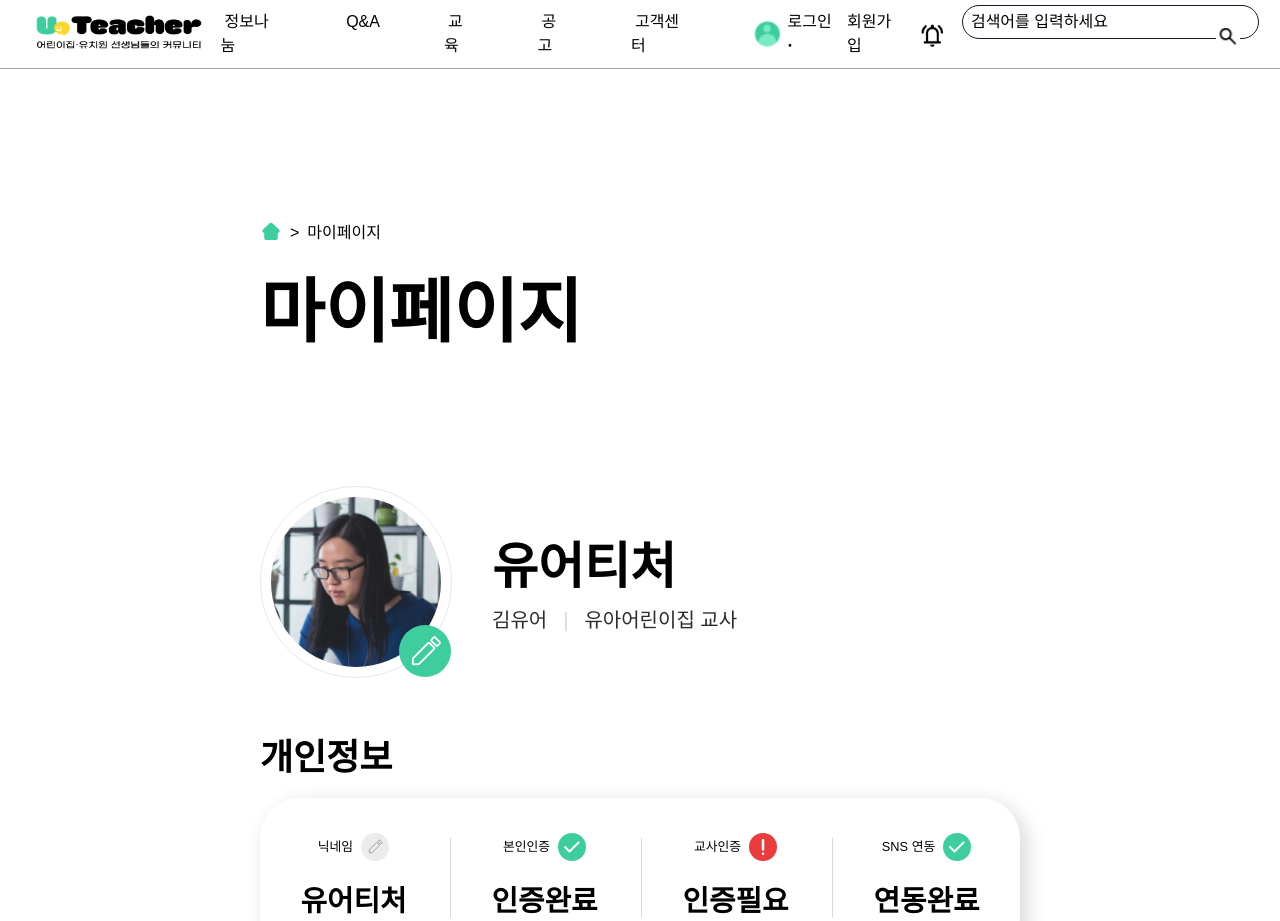
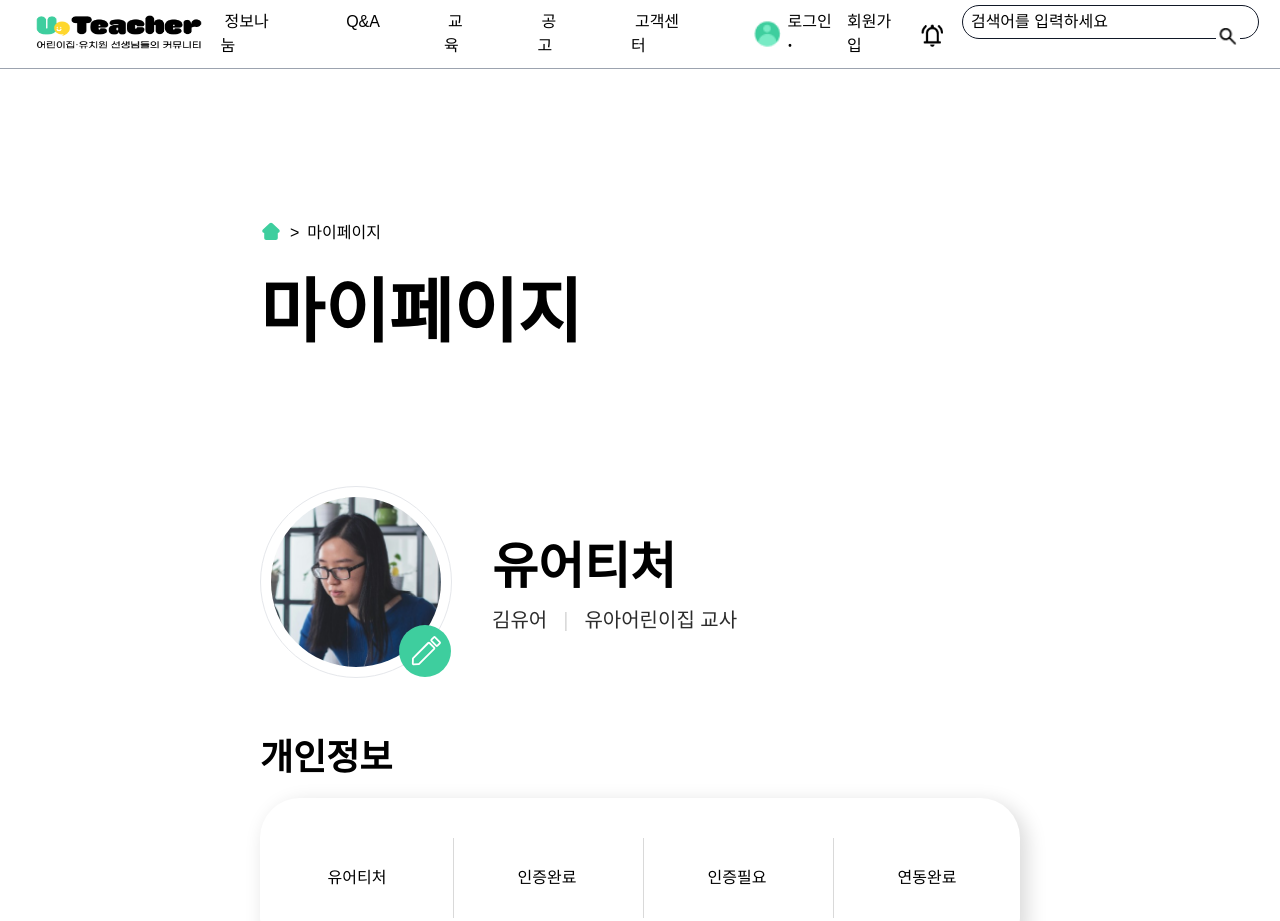
Before and after one commit to yourteacher-org/yourteacher-fe, a React (Vite) app: page /user in a window 1280 px wide. Shown: the top 921 px of the page. Built offline with nearby package versions, Linux system fonts and the light colour scheme.

Commit message:
[feat] UserInformation 컴포넌트 구현 - User 페이지 개인정보 영역에 대한 컴포넌트 구현 - Compound Component 패턴으로 원하는 위치로 요소를 이동하거나 수정할 수 있음

```diff
--- a/src/pages/User/UserInformation.tsx
+++ b/src/pages/User/UserInformation.tsx
@@ -1,46 +1,126 @@
-import { ReactNode } from 'react';
+import { ReactNode, SVGProps } from 'react';
+
+import SVGIcon, { IconType } from '@components/SVGIcon';
 
 interface UserInformationProps {
   children: ReactNode;
-  icon?: ReactNode;
-  name: string;
-  borderLeft?: boolean;
 }
 
-const UserInformation = ({
-  children,
-  icon,
-  name,
-  borderLeft,
-}: UserInformationProps) => {
+const UserInformationWrapper = ({ children }: UserInformationProps) => {
   return (
     <>
-      {borderLeft && (
-        <div
-          className="w-1
-            lg:h-20 sm:h-14
-            border-r-[1px] border-gray-5"
-        />
-      )}
+      <div
+        className="w-1
+          lg:h-20 sm:h-14
+          border-r-[1px] border-gray-5
+          first-of-type:border-none"
+      />
       <div className="flex-1 flex flex-col items-center justify-center">
-        <p
-          className="flex items-center
-            lg:gap-2 sm:gap-1
-            xl:mb-[1.5vw] lg:mb-3 sm:mb-0.5
-            xl:text-[1vw] lg:text-[0.875rem] sm:text-[0.675rem]"
-        >
-          {name}
-          {icon}
-        </p>
-        <p
-          className="xl:text-[2.25vw] lg:text-[1.75rem] sm:text-[1rem]
-            font-bold"
-        >
-          {children}
-        </p>
+        {children}
       </div>
     </>
   );
 };
 
+interface UserInformationSubProps {
+  children?: ReactNode;
+  className?: string;
+}
+
+const ICON_COLOR_SET = {
+  red: 'bg-red',
+  gray: 'bg-gray-7',
+  green: 'bg-green',
+};
+
+export const UserInformationSub = ({
+  children,
+  className = '',
+}: UserInformationSubProps) => {
+  return (
+    <p
+      className={`group flex items-center
+        lg:gap-2 sm:gap-1
+        xl:mb-[1.5vw] lg:mb-3 sm:mb-0.5
+        cursor-pointer ${className}`}
+    >
+      {children}
+    </p>
+  );
+};
+
+interface UserInformationIconProps
+  extends Omit<SVGProps<SVGSVGElement>, 'type'> {
+  type: IconType;
+  color?: 'red' | 'gray' | 'green';
+}
+
+const UserInformationIcon = ({
+  color = 'gray',
+  type,
+  className = '',
+}: UserInformationIconProps) => {
+  return (
+    <i
+      className={`xl:w-7 lg:w-6 sm:w-3
+        aspect-square
+        flex items-center justify-center
+        rounded-full ${ICON_COLOR_SET[color]} ${className}`}
+    >
+      <SVGIcon
+        type={type}
+        className="xl:w-4 lg:w-3 sm:w-2
+          xl:h-4 lg:h-3 sm:h-2"
+      />
+    </i>
+  );
+};
+
+interface UserInformationLabelProps {
+  children?: ReactNode;
+  className?: string;
+}
+
+const UserInformationLabel = ({
+  children,
+  className = '',
+}: UserInformationLabelProps) => {
+  return (
+    <span
+      className={`xl:text-[1vw] lg:text-[0.875rem] sm:text-[0.675rem]
+        group-hover:font-bold
+        transition-all duration-300
+        ${className}`}
+    >
+      {children}
+    </span>
+  );
+};
+
+interface UserInformationStatusProps {
+  children?: ReactNode;
+  className?: string;
+}
+
+const UserInformationStatus = ({
+  children,
+  className,
+}: UserInformationStatusProps) => {
+  return (
+    <p
+      className={`xl:text-[2.25vw] lg:text-[1.75rem] sm:text-[1rem]
+        font-bold ${className}`}
+    >
+      {children}
+    </p>
+  );
+};
+
+const UserInformation = Object.assign(UserInformationWrapper, {
+  Icon: UserInformationIcon,
+  Label: UserInformationLabel,
+  Status: UserInformationStatus,
+  SubTitle: UserInformationSub,
+});
+
 export default UserInformation;
--- a/src/pages/User/UserInformationIcon.tsx
+++ /dev/null
@@ -1,39 +0,0 @@
-import SVGIcon, { IconType } from '@components/SVGIcon';
-import { SVGProps } from 'react';
-
-interface UserInformationIconProps
-  extends Omit<SVGProps<SVGSVGElement>, 'type'> {
-  icon: IconType;
-  color?: 'red' | 'gray' | 'green';
-}
-
-const ICON_COLOR_SET = {
-  red: 'bg-red',
-  gray: 'bg-gray-7',
-  green: 'bg-green',
-};
-
-const UserInformationIcon = ({
-  icon,
-  color = 'gray',
-  className,
-  ...props
-}: UserInformationIconProps) => {
-  return (
-    <i
-      className={`xl:w-7 lg:w-6 sm:w-3
-        aspect-square
-        flex items-center justify-center
-        rounded-full ${ICON_COLOR_SET[color]}`}
-    >
-      <SVGIcon
-        type={icon}
-        className={`xl:w-4 lg:w-3 sm:w-2
-          xl:h-4 lg:h-3 sm:h-2 ${className}`}
-        {...props}
-      />
-    </i>
-  );
-};
-
-export default UserInformationIcon;
```
